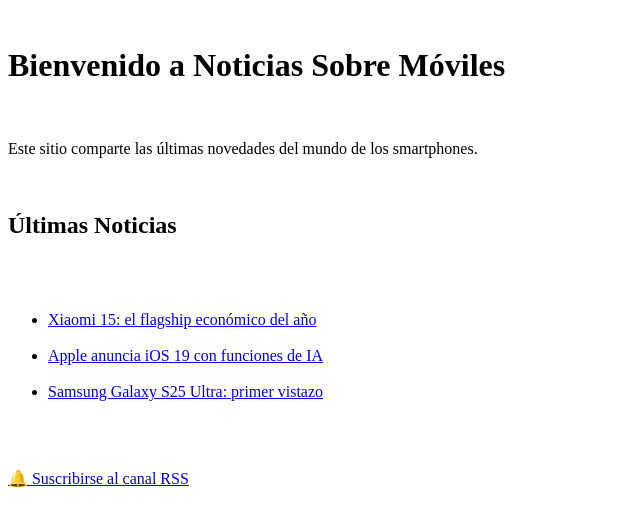
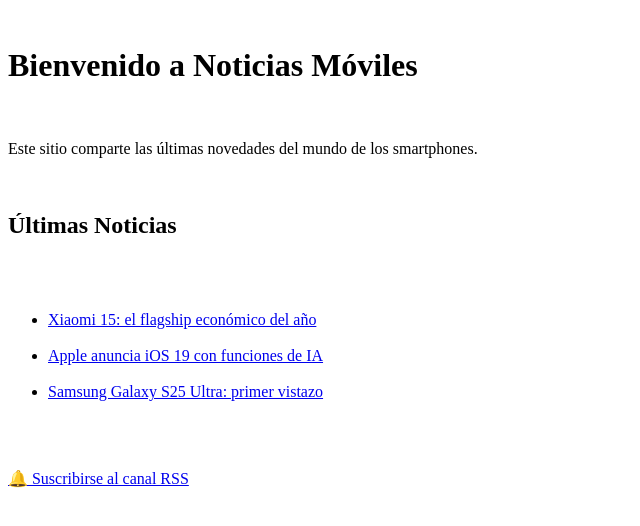
Before and after one commit to miguiasm/moviles, a plain HTML site: page index.html in a window 1280 px wide. Shown: the whole page, without its empty margins (0-640 px from the left). Drawn offline with Linux system fonts and the light colour scheme.

Commit message:
index.html

```diff
--- a/index.html
+++ b/index.html
@@ -5,7 +5,7 @@
   <title>Noticias sobre Teléfonos Móviles</title>
 </head>
 <body>
-  <h1>Bienvenido a Noticias Sobre Móviles</h1>
+  <h1>Bienvenido a Noticias Móviles</h1>
   <p>Este sitio comparte las últimas novedades del mundo de los smartphones.</p>
 
   <h2>Últimas Noticias</h2>
```
